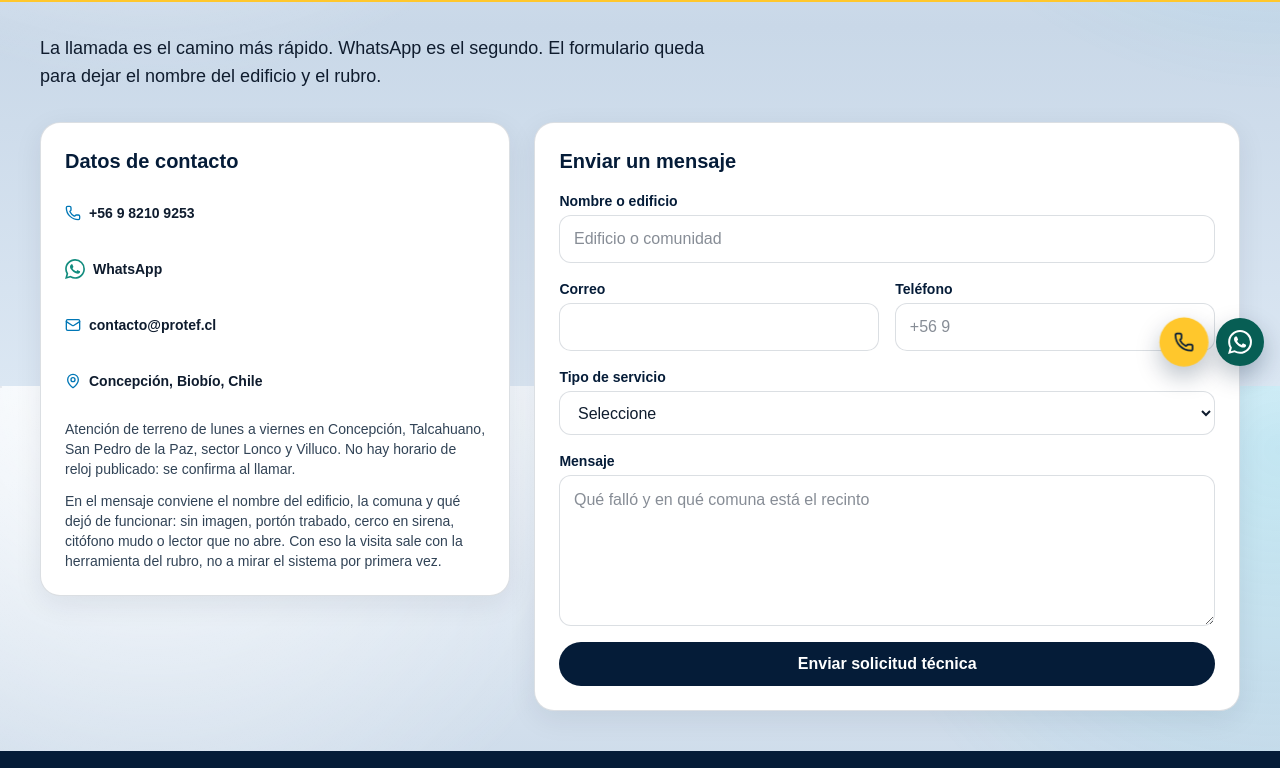
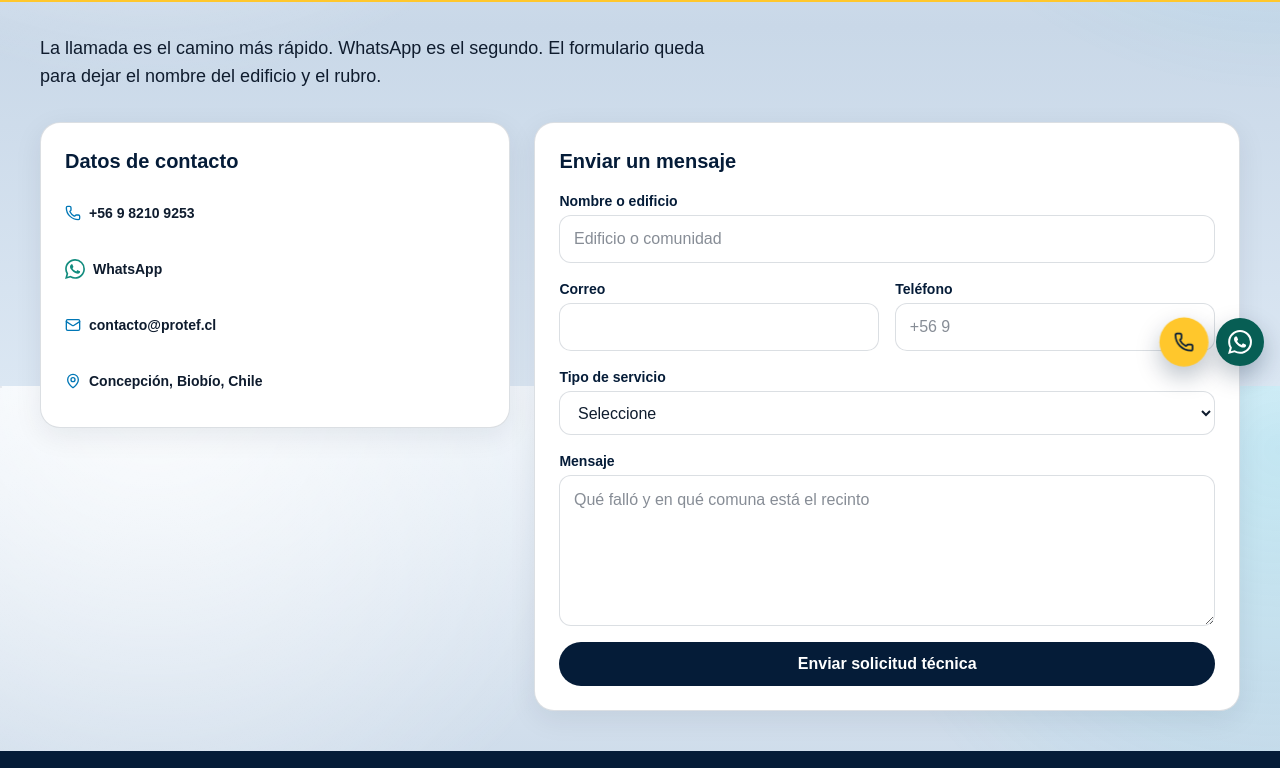
Before and after one commit to darkyuyo/protef, a Next.js app: page /contacto in a window 1280 px wide. Shown: the part 414-1182 px from the top of the page. Built offline with nearby package versions, Linux system fonts and the light colour scheme; a web font is replaced by a local one.

Commit message:
Remove coverageLine references from ContactoPage, MantencionPage, and ServiciosPage for streamlined content. Update landing page content to enhance clarity by removing redundant paragraphs related to user maintenance and access permissions.

```diff
--- a/src/app/contacto/page.tsx
+++ b/src/app/contacto/page.tsx
@@ -4,7 +4,7 @@ import { PageIntro } from "@/components/PageIntro";
 import { WhatsAppIcon } from "@/components/icons";
 import { buildMetadata } from "@/lib/seo";
 import { pagePhotos } from "@/lib/photos";
-import { coverageLine, defaultWhatsappText, pageMeta, site, whatsappHref } from "@/lib/site.config";
+import { defaultWhatsappText, pageMeta, site, whatsappHref } from "@/lib/site.config";
 
 export const metadata = buildMetadata(pageMeta.contacto);
 
@@ -54,15 +54,6 @@ export default function ContactoPage() {
               Concepción, Biobío, Chile
             </li>
           </ul>
-          <p className="mt-4 text-sm text-muted">
-            Atención de terreno de lunes a viernes en {coverageLine()}. No hay horario de
-            reloj publicado: se confirma al llamar.
-          </p>
-          <p className="mt-3 text-sm text-muted">
-            En el mensaje conviene el nombre del edificio, la comuna y qué dejó de funcionar: sin
-            imagen, portón trabado, cerco en sirena, citófono mudo o lector que no abre. Con eso la
-            visita sale con la herramienta del rubro, no a mirar el sistema por primera vez.
-          </p>
         </aside>
         <section className="card relative p-6">
           <h2 className="mb-4 text-xl font-extrabold text-nav">Enviar un mensaje</h2>
--- a/src/app/mantencion/page.tsx
+++ b/src/app/mantencion/page.tsx
@@ -5,7 +5,7 @@ import { PageIntro } from "@/components/PageIntro";
 import { maintenanceRubros } from "@/content/maintenance";
 import { buildMetadata } from "@/lib/seo";
 import { pagePhotos } from "@/lib/photos";
-import { coverageLine, pageMeta, site } from "@/lib/site.config";
+import { pageMeta } from "@/lib/site.config";
 
 export const metadata = buildMetadata(pageMeta.mantencion);
 
@@ -47,12 +47,6 @@ export default function MantencionPage() {
               un día hábil, se recorre el equipo que el edificio ya tiene y se anota lo que hay que
               ajustar, limpiar o cambiar.
             </p>
-            <p className="mt-3 text-muted">
-              En {coverageLine()} la misma visita puede cubrir cámaras, cerco, portón,
-              citófono, acceso y alarma de incendio, si el recinto los tiene. El cerco se revisa
-              con el criterio de la normativa SEC. Lo que no alcanza a repararse en el momento queda
-              cotizado, sin mezclarlo con la revisión preventiva.
-            </p>
           </div>
         </section>
         <section className="min-w-0">
--- a/src/app/servicios/page.tsx
+++ b/src/app/servicios/page.tsx
@@ -6,7 +6,7 @@ import { Reveal } from "@/components/Reveal";
 import { ServiceCard } from "@/components/ServiceCard";
 import { buildMetadata } from "@/lib/seo";
 import { pagePhotos } from "@/lib/photos";
-import { coverageLine, defaultWhatsappText, pageMeta, services, site } from "@/lib/site.config";
+import { defaultWhatsappText, pageMeta, services, site } from "@/lib/site.config";
 
 export const metadata = buildMetadata(pageMeta.servicios);
 
@@ -25,7 +25,6 @@ export default function ServiciosPage() {
         eyebrow="Seis sistemas"
         image={pagePhotos.servicios}
         title="Sistemas en los que trabajamos"
-        lead={`Reparación y mantención en terreno para edificios, condominios y empresas en ${coverageLine()}.`}
         crumbs={[
           { name: "Inicio", path: "/" },
           { name: "Servicios", path: "/servicios" },
--- a/src/content/landings.ts
+++ b/src/content/landings.ts
@@ -402,14 +402,6 @@ export const landings: Landing[] = [
         heading: "Biometría útil para la administración, no solo para la foto del catálogo",
         paragraphs: [
           "Un acceso bien resuelto identifica a la persona, abre la puerta que corresponde y deja registro. PROTEF instala y mantiene lectores faciales, de huella y de tarjetas en edificios, condominios, oficinas e industria. El criterio es el mismo en cualquier marca: identificación precisa, control de ingresos y reportes.",
-          `En la reparación, en ${zones}, no partimos por vender otro lector. Se prueba el que está en el muro: lente, red, alimentación y la base de usuarios. Si no hay respaldo de la nómina, se dice antes de prometer que están todos cargados.`,
-        ],
-      },
-      {
-        heading: "Mantener usuarios y permisos es parte del sistema",
-        paragraphs: [
-          "Un lector calibrado con una nómina vieja abre de más o de menos. La mantención de accesos incluye prueba de tarjetas, respaldo de permisos y actualización de firmware cuando el fabricante aún la publica para ese modelo. Esos ítems están en la página de mantención.",
-          "Si la urgencia es que nadie entra a la oficina un lunes, se agenda la visita de día hábil y se deja una forma de acceso provisoria solo si el herraje lo permite con seguridad. No se anula la chapa “para salir del paso” sin que la administración lo asuma.",
         ],
       },
     ],
```
